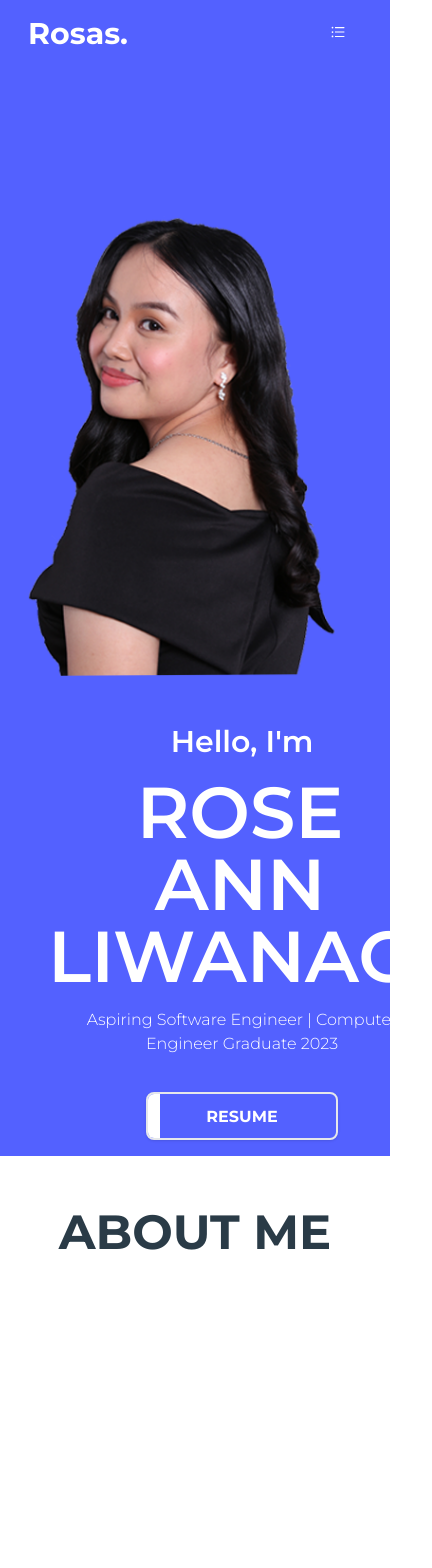
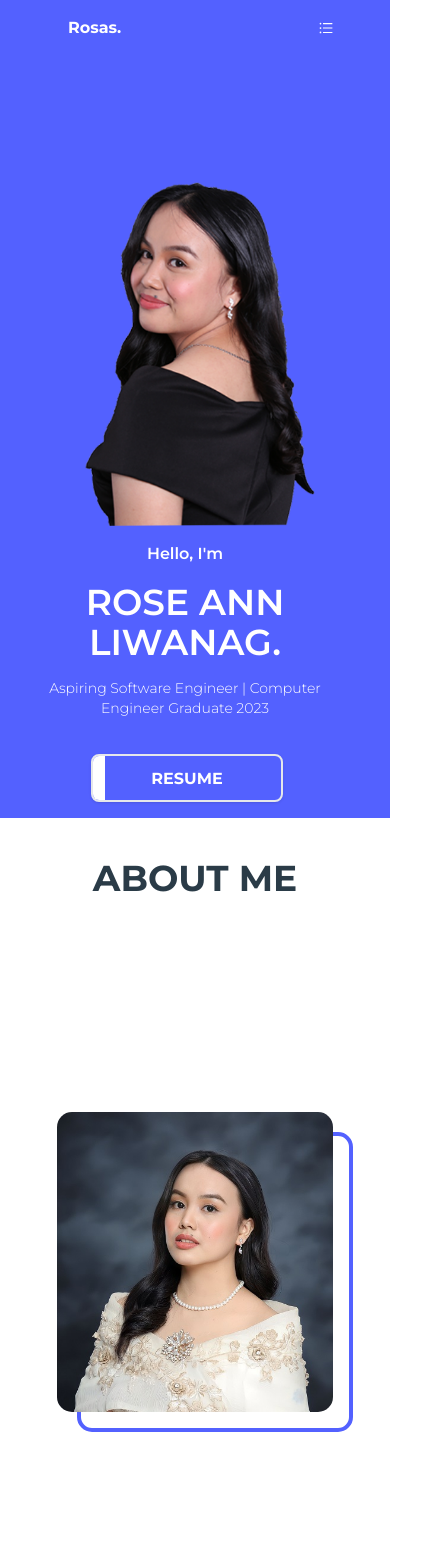
Before and after one commit to engrcoderose/portfolio-latest, a React (Create React App) app: page / in a window 390 px wide. Shown: the top 1568 px of the page, 432 px wide, since content can reach past the window. Built offline with nearby package versions, Linux system fonts and the light colour scheme; a web font is replaced by a local one.

Commit message:
fixed responsiveness

```diff
--- a/src/components/About.jsx
+++ b/src/components/About.jsx
@@ -13,10 +13,10 @@ const variants = {
   // End
   Text: {
       opacity:1,
-      x:-50,
+      x:-10,
       transition: {
-          duration: 0.5,
-          delay: 0.5
+        duration: 0.5,
+        delay: 0.5
       }
   },
   //start
@@ -50,15 +50,15 @@ const variants = {
 
 function About() {
   return (
-    <div className='mt-4 mb-28' id="about">
+    <div className='mt-4 md:mb-28' id="about">
 
       <motion.h1
         variants={variants}
         initial='headerInitial'
         whileInView='header'
-        className='text-center text-[#2A3B47] text-[3rem] test-700 font-montserrat font-bold my-10 md:my-28 uppercase'>About me</motion.h1>
+        className='text-center text-[#2A3B47] text-4xl md:text-[3rem] font-montserrat font-bold my-10 md:my-28 uppercase'>About me</motion.h1>
 
-      <div className='grid grid-rows-2 grid-cols-1 md:grid-cols-2 md:grid-rows-1 px-20 text-[#697477] gap-10 items-center'>
+      <div className='grid grid-rows-2 grid-cols-1 md:grid-cols-2 md:grid-rows-1 px-10 md:px-20 text-[#697477] gap-10 items-center'>
 
 
         <motion.div
@@ -77,7 +77,7 @@ function About() {
           variants={variants}
           initial='initialText'
           whileInView='Text'
-        class="md:float-left text-[20px]">
+          className="md:float-left text-[20px]">
           <h2 className="text-[2rem] font-bold text-[#5361FF] mb-4 font-montserrat">I am Rose Ann Liwanag.</h2>
           <p className="mb-4 font-montserrat">You can call me <span className="text-[#5361FF] font-semibold font-montserrat"> ROSE / ROSAS.</span></p>
           <p className="mb-4 font-montserrat">A Computer Engineering, seeking an entry-level position that will allow me to strengthen and
--- a/src/components/App.jsx
+++ b/src/components/App.jsx
@@ -10,7 +10,7 @@ import Footer from './Footer';
 
 function App() {
   return (
-    <div>
+    <div className='overflow-hidden'>
         <Navbar/>
         <Hero/>
         <About/>
--- a/src/components/Contact.jsx
+++ b/src/components/Contact.jsx
@@ -5,12 +5,12 @@ const variants = {
   // start
   intialRight:{
       opacity: 0,
-      x:0
+      x:20
   },
   // End
   Right: {
       opacity:1,
-      x:20,
+      x:-10,
       transition: {
           duration: 0.5,
           delay: 0.5
@@ -39,10 +39,10 @@ function Contact() {
           variants={variants}
           initial='headerInitial'
           whileInView='header'
-          className='text-center text-[#2A3B47] text-[3rem] test-700 font-montserrat font-bold my-28 uppercase'>Contact Me</motion.h1>
+          className='text-center text-[#2A3B47] text-4xl md:text-[3rem] font-montserrat font-bold my-28 uppercase'>Contact Me</motion.h1>
 
 
-      <div className='grid grid-rows-2 grid-cols-1 md:grid-cols-2 md:grid-rows-1 px-20 text-[#697477] gap-10 items-center'>
+      <div className='grid grid-rows-2 grid-cols-1 md:grid-cols-2 md:grid-rows-1 px-10 md:px-20 text-[#697477] gap-10 items-center'>
 
         <motion.div
           variants={variants}
--- a/src/components/Footer.jsx
+++ b/src/components/Footer.jsx
@@ -33,7 +33,7 @@ function Footer() {
         <div className='font-bold text-3xl cursor-pointer flex items-center gap-1 md:px-20'>
           <span className='text-white font-montserrat'>Rosas.</span>
         </div>
-        <div className='my-4'> <p className='text-white font-montserrat'> {year} - Rose Ann Liwanag. All rights reserved. </p> </div>
+        <div className='my-4'> <p className='text-white font-montserrat text-center'> {year} - Rose Ann Liwanag. All rights reserved. </p> </div>
         <div className='flex justify-between items-center mx-10 text-white'>
           <span className='mx-2'><BsFillFileCodeFill size={30}/></span>
           <span className='mx-2'><BsLinkedin size={30}/></span>
--- a/src/components/Hero.jsx
+++ b/src/components/Hero.jsx
@@ -13,7 +13,7 @@ const variants = {
     // End
     Text: {
         opacity:1,
-        x:20,
+        x:-10,
         transition: {
             duration: 0.5,
             delay: 0.5
@@ -27,7 +27,7 @@ const variants = {
     //end
     Img:{
         opacity:1,
-        x:-20,
+        x:0,
         transition: {
             duration: 0.5,
             delay: 0.5
@@ -40,7 +40,7 @@ function Hero() {
     // const url = "facebook.com";
 
   return (
-    <div className='pt-14 px-7 md:px-20 md:h-screen bg-[#5361FF] w-full' id="home">
+    <div className='pt-14 px-7 md:px-20 md:h-screen bg-[#5361FF] md:w-full' id="home">
         <div>
             <div className='w-full flex flex-col md:flex-row item-center justify-between'>
 
@@ -51,9 +51,9 @@ function Hero() {
                     initial='initialText'
                     whileInView='Text'
                     className='text-white mx-auto text-center md:text-start'>
-                    <h6 className='text-3xl mt-12 ml-1 font-montserrat font-semibold'>Hello, I'm</h6>
-                    <h1 className='font-semibold text-7xl md:text-8xl my-4 font-montserrat uppercase'>Rose Ann <br/>Liwanag.</h1>
-                    <p className='md:w-100 my-4 font-montserrat ml-1'> Aspiring Software Engineer | Computer Engineer Graduate 2023 </p>
+                    <h6 className='text-md md:text-3xl mt-4 md:mt-12 md:ml-1 font-montserrat font-semibold'>Hello, I'm</h6>
+                    <h1 className='font-semibold text-4xl md:text-8xl my-4 font-montserrat uppercase'>Rose Ann <br/>Liwanag.</h1>
+                    <p className='w-100 md:w-100 my-4 font-montserrat text-sm md:ml-1'> Aspiring Software Engineer | Computer Engineer Graduate 2023 </p>
 
                     {/* buttons */}
                     <div className='mt-5 ml-1'>
@@ -70,7 +70,7 @@ function Hero() {
                     initial='initialImg'
                     whileInView='Img'
                     className='order-first md:order-last relative mx-auto'>
-                    <img src={heroImg} alt="img-hero"/>
+                    <img src={heroImg} alt="img-hero" className='w-[75%] md:w-[100%] m-auto relative z-40'/>
                 </motion.div>
 
             </div>
--- a/src/components/Navbar.jsx
+++ b/src/components/Navbar.jsx
@@ -13,38 +13,38 @@ function Navbar() {
     let [open, setOpen] = useState(false);
 
   return (
-    <div className='w-full bg-[#5361FF] sticky'>
+    <div className='w-full bg-[#5361FF]'>
         <div className='md:flex items-center justify-between py-4 md:px-24 px-7'>
             {/* Logo Section  */}
-            <div className='font-bold text-3xl cursor-pointer flex items-center gap-1 md:px-20'>
+            <div className='font-bold px-10 md:text-3xl cursor-pointer flex items-center gap-1 md:px-20'>
                 <span className='text-white font-montserrat'>Rosas.</span>
             </div>
 
            {/* Mobile menu Icons */}
            <div
            onClick={() => setOpen(!open)}
-           className='w-7 h-7 right-8 top-6 cursor-pointer md:hidden text-white absolute'
+           className='w-10 h-10 right-8 top-5 pr-5 cursor-pointer md:hidden text-white absolute'
            >
             {
                 open ? <AiOutlineClose/> : <AiOutlineBars/>
             }
            </div>
            {/* Nav Link items */}
-            <ul className={`md:flex md:items-center md:pb-0 absolute md:static md:z-auto z-20 left-0
+            <ul className={`md:flex md:items-center md:pb-0 absolute md:static md:z-auto z-50 left-0
             w-full md:w-auto mt-4 md:mt-0 md:pl-0 pl-6 md:bg-[#5361FF] md:bg-opacity-100 bg-opacity-30 bg-gray-300 cursor-pointer
             ${
              open ? "top-12" : "top-[-490px]"
              }`}>
             {
-             Links.map(link => <li key={link.name} className='md:ml-8 md:my-0 my-7 font-semibold cursor-pointer'>
+             Links.map(link => <li key={link.name} className='md:ml-8 md:my-0 my-7 font-semibold cursor-pointer z-50'>
               <Link
               to={link.link}
               activeClass='active'
               smooth={true}
               spy={true}
-              className='relative text-xl w-fit block after:block after:content-[""] after:absolute after:h-[3px] after:bg-white
+              className='relative md:text-xl w-fit block after:block after:content-[""] after:absolute after:h-[3px] after:bg-white
               after:w-full after:scale-x-0 after:hover:scale-x-100 after:transition after:duration-300 after:origin-center font-montserrat
-              uppercase text-white'
+              uppercase text-md text-white z-50'
               > {link.name} </Link>
             </li>)
           }
--- a/src/components/Portfolio.jsx
+++ b/src/components/Portfolio.jsx
@@ -9,12 +9,12 @@ const variants = {
   // start
   intialRight:{
       opacity: 0,
-      x:-100
+      x:50
   },
   // End
   Right: {
       opacity:1,
-      x:20,
+      x:-10,
       transition: {
           duration: 0.5,
           delay: 0.5
@@ -50,16 +50,16 @@ const variants = {
 
 function Portfolio() {
   return (
-    <div className='mt-4 mb-28 md:mx-20' id="projects">
+    <div className='mt-4 md:mb-28 md:mx-20' id="projects">
 
       <motion.h1
         variants={variants}
         initial='headerInitial'
         whileInView='header'
-        className='text-center my-28 text-[#2A3B47] text-[3rem] test-700 font-montserrat font-bold uppercase'>Portfolio</motion.h1>
+        className='text-center my-28 text-[#2A3B47] md:text-[3rem] text-4xl font-montserrat font-bold uppercase'>Portfolio</motion.h1>
 
         {/* Project 1 */}
-      <div className='grid grid-rows-2 grid-cols-1 md:grid-cols-2 md:grid-rows-1 px-20 text-[#697477] gap-10 items-center my-20'>
+      <div className='grid grid-rows-2 grid-cols-1 md:grid-cols-2 md:grid-rows-1 px-10 md:px-20 text-[#697477] gap-10 items-center my-20'>
 
 
         <motion.div
@@ -92,7 +92,7 @@ function Portfolio() {
       </div>
 
       {/* Project 2 */}
-      <div className='grid grid-rows-2 grid-cols-1 md:grid-cols-2 md:grid-rows-1 px-20 text-[#697477] gap-10 items-center my-16'>
+      <div className='grid grid-rows-2 grid-cols-1 md:grid-cols-2 md:grid-rows-1 px-10 md:px-20 text-[#697477] gap-10 items-center my-16'>
 
 
         <motion.div
@@ -125,7 +125,7 @@ function Portfolio() {
       </div>
 
       {/* Project 3 */}
-      <div className='grid grid-rows-2 grid-cols-1 md:grid-cols-2 md:grid-rows-1 px-20 text-[#697477] gap-10 items-center my-16'>
+      <div className='grid grid-rows-2 grid-cols-1 md:grid-cols-2 md:grid-rows-1 px-10 md:px-20 text-[#697477] gap-10 items-center my-16'>
 
         <motion.div
           variants={variants}
--- a/src/components/Skills.jsx
+++ b/src/components/Skills.jsx
@@ -22,12 +22,12 @@ const variants = {
   // start
   intialRight:{
       opacity: 0,
-      x:-50
+      x:50
   },
   // End
   Right: {
       opacity:1,
-      x:-20,
+      x:-10,
       transition: {
           duration: 0.5,
           delay: 0.5
@@ -87,16 +87,16 @@ const variants = {
 
 function Skills() {
   return (
-    <div className='mt-4 mb-28' id="skills">
+    <div className='mt-4 md:mb-28' id="skills">
 
         <motion.h1
         variants={variants}
         initial='headerInitial'
         whileInView='header'
-        className='text-center text-[#2A3B47] text-[3rem] test-700 font-montserrat font-bold my-28 uppercase'>Technical Skills</motion.h1>
+        className='text-center text-[#2A3B47] text-4xl md:text-[3rem] font-montserrat font-bold my-28 uppercase'>Technical Skills</motion.h1>
 
 
-      <div className='grid grid-rows-2 grid-cols-1 md:grid-cols-2 md:grid-rows-1 px-20 text-[#697477] gap-10 items-center'>
+      <div className='grid grid-rows-2 grid-cols-1 md:grid-cols-2 md:grid-rows-1 px-10 md:px-20 text-[#697477] gap-10 items-center'>
 
         <motion.div
           variants={variants}
@@ -147,14 +147,14 @@ function Skills() {
           whileInView='Left'
           className='my-5'>
 
-            <h1  className='text-[#5361FF] font-montserrat font-semibold text-2xl mb-4 text-center '>Tools</h1>
+            <h1  className='text-[#5361FF] font-montserrat font-semibold text-2xl mb-4 md:text-center '>Tools</h1>
 
 
             <motion.div
               variants={variants}
               initial='initialDown'
               whileInView='Down'
-              className='flex justify-between items-center w-[50px] h-[50px] my-4 ml-[23%] md:ml-[33%]'>
+              className='flex justify-between items-center w-[50px] h-[50px] my-4 md:ml-[33%]'>
               <img className='mx-2' src={psIcon} alt='icon'/>
               <img className='mx-2' src={ilIcon} alt='icon'/>
               <img className='mx-2' src={figmaIcon} alt='icon'/>
```
